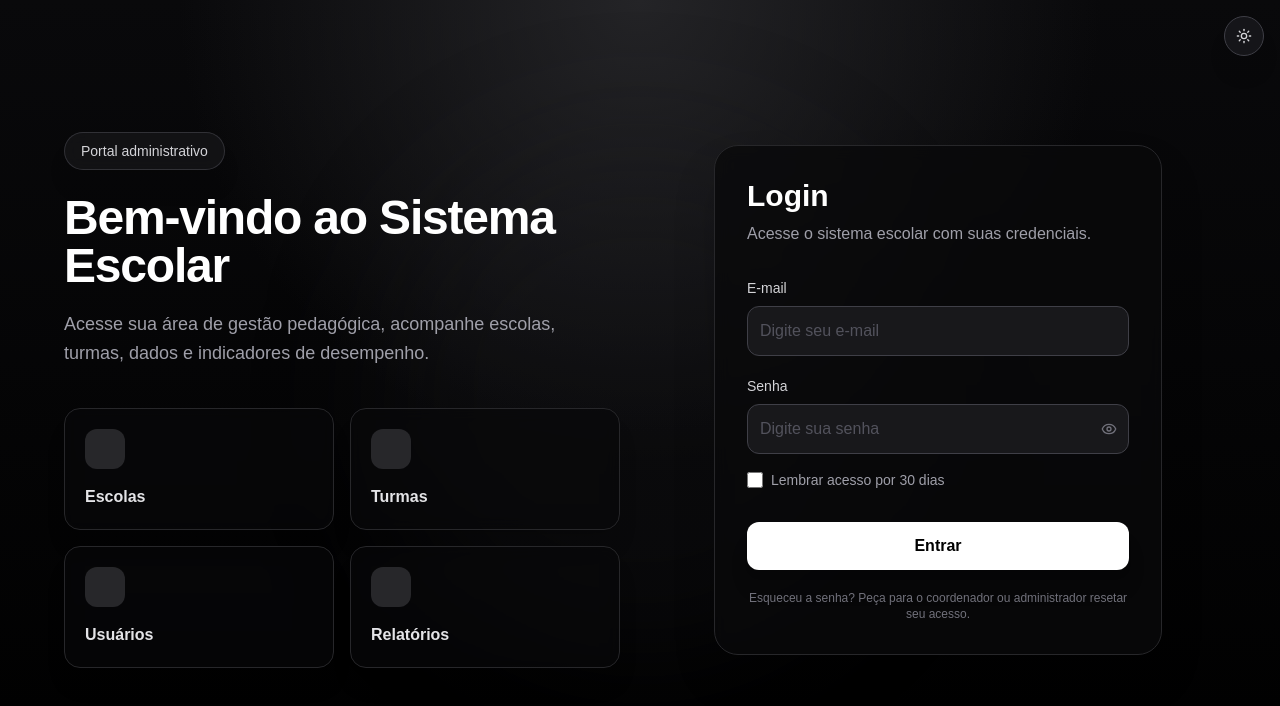
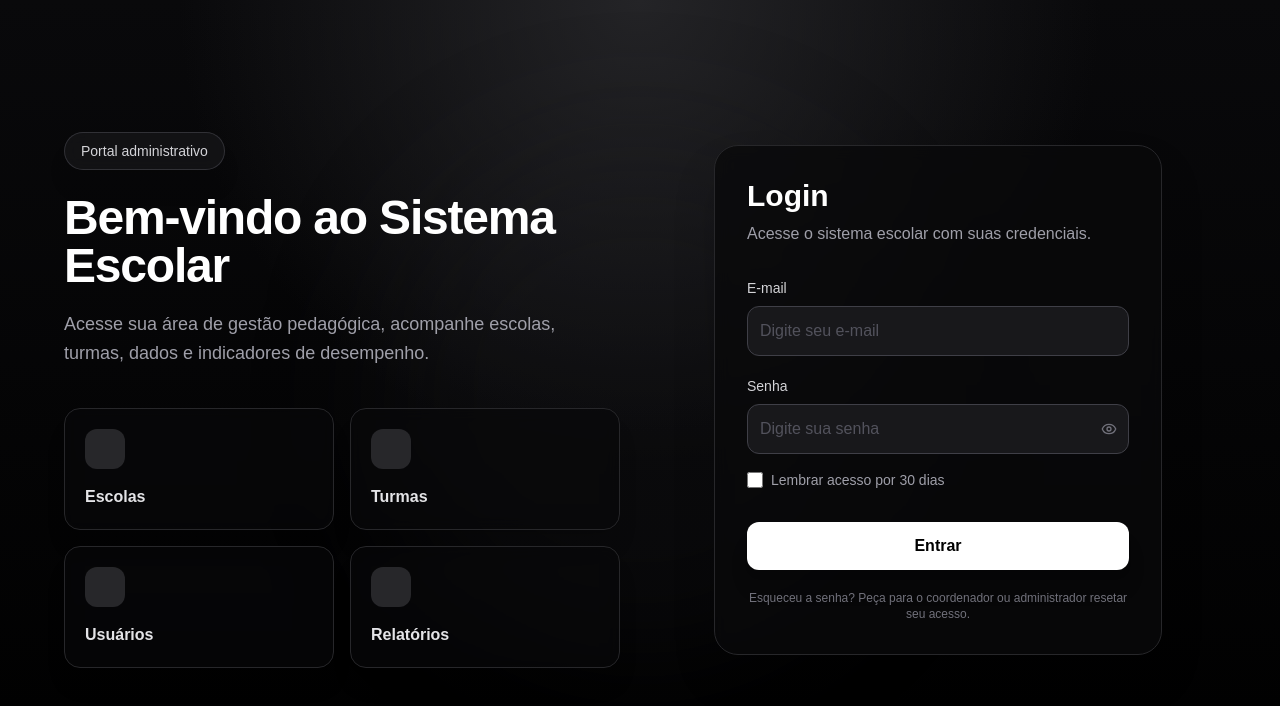
Before and after one commit to anndrehjr/controle-acesso-escolar, a Next.js app: page /login in a window 1280 px wide. Shown: the top 706 px of the page. Built offline with nearby package versions, Linux system fonts and the light colour scheme; no server answers.

Commit message:
Integra menu de usuario e tema numa barra de topo real
Antes UserMenu e ThemeToggle eram position:fixed, flutuando por cima
do conteudo da pagina. Agora ficam dentro de uma TopBar sticky no
fluxo normal do documento -- empurra o conteudo em vez de sobrepor.

```diff
--- a/src/app/layout.tsx
+++ b/src/app/layout.tsx
@@ -2,8 +2,7 @@ import type { Metadata } from "next";
 import { Geist, Geist_Mono } from "next/font/google";
 import "./globals.css";
 import { NavigationProgressBar } from "../components/NavigationProgressBar";
-import { ThemeToggle } from "../components/ThemeToggle";
-import { UserMenu } from "../components/UserMenu";
+import { TopBar } from "../components/TopBar";
 
 const geistSans = Geist({
   variable: "--font-geist-sans",
@@ -40,8 +39,7 @@ export default function RootLayout({
       </head>
       <body className="min-h-full flex flex-col">
         <NavigationProgressBar />
-        <ThemeToggle />
-        <UserMenu />
+        <TopBar />
         {children}
       </body>
     </html>
--- a/src/components/ThemeToggle.tsx
+++ b/src/components/ThemeToggle.tsx
@@ -21,14 +21,14 @@ export function ThemeToggle() {
   }
 
   // Evita mismatch de hidratação mostrando somente após mount no cliente
-  if (!mounted) return null;
+  if (!mounted) return <div className="h-10 w-10" aria-hidden />;
 
   return (
     <button
       onClick={toggle}
       aria-label={theme === "dark" ? "Ativar tema claro" : "Ativar tema escuro"}
       title={theme === "dark" ? "Tema claro" : "Tema escuro"}
-      className="fixed top-4 right-4 z-50 flex h-10 w-10 items-center justify-center rounded-full border border-zinc-700 bg-zinc-900/90 text-zinc-300 shadow-xl backdrop-blur transition duration-300 hover:border-zinc-500 hover:text-white"
+      className="flex h-10 w-10 items-center justify-center rounded-full border border-zinc-700 bg-zinc-900 text-zinc-300 transition duration-300 hover:border-zinc-500 hover:text-white"
     >
       {theme === "dark" ? (
         <Sun className="h-4 w-4" aria-hidden />
--- /dev/null
+++ b/src/components/TopBar.tsx
@@ -0,0 +1,19 @@
+"use client";
+
+import { usePathname } from "next/navigation";
+import { ThemeToggle } from "./ThemeToggle";
+import { UserMenu } from "./UserMenu";
+
+export function TopBar() {
+  const pathname = usePathname();
+
+  // Na tela de login não há sessão nem nada pra alternar aqui — barra some.
+  if (pathname === "/login") return null;
+
+  return (
+    <div className="sticky top-0 z-40 flex items-center justify-between gap-3 border-b border-zinc-800 bg-zinc-950 px-4 py-2.5">
+      <UserMenu />
+      <ThemeToggle />
+    </div>
+  );
+}
--- a/src/components/UserMenu.tsx
+++ b/src/components/UserMenu.tsx
@@ -33,7 +33,7 @@ export function UserMenu() {
   }
 
   return (
-    <div className="fixed top-4 left-4 z-50 flex items-center gap-1 rounded-full border border-zinc-700 bg-zinc-900/90 py-1.5 pl-1.5 pr-2 text-sm text-zinc-300 shadow-xl backdrop-blur">
+    <div className="flex items-center gap-1 rounded-full border border-zinc-700 bg-zinc-900 py-1.5 pl-1.5 pr-2 text-sm text-zinc-300">
       <span className="flex h-7 w-7 items-center justify-center rounded-full bg-zinc-800">
         <User className="h-3.5 w-3.5" />
       </span>
```
